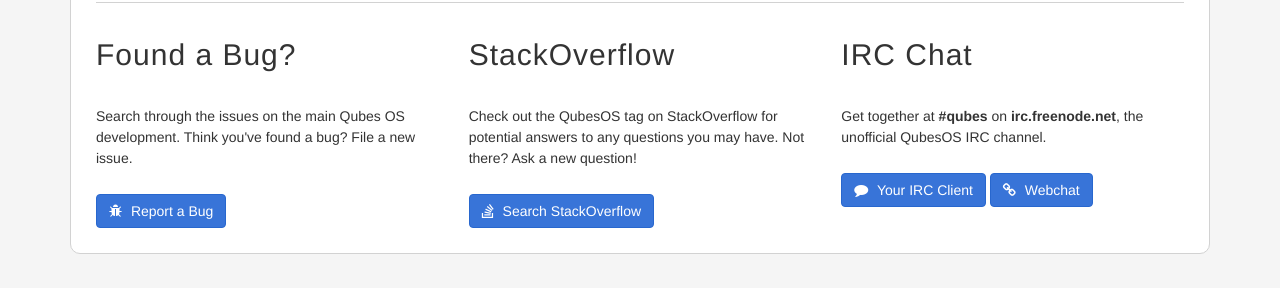
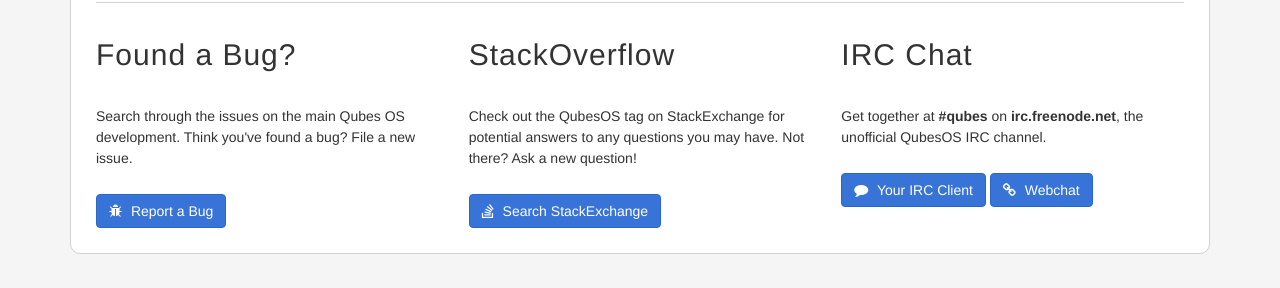
Before and after one commit to QubesOS/qubesos.github.io, a Jekyll site: the page built from pages/help.md, in a window 1280 px wide. Shown: the part 423-711 px from the top of the page. Built offline with Jekyll 4.4.1, drawn with Linux system fonts in a browser that asks for light colours; some web fonts are replaced.

Commit message:
Stack Overflow --> Stack Exchange
user reports that StackOverflow is not appropriate for users (targeted at devs), also has no content re: Qubes:
https://groups.google.com/d/msgid/qubes-users/d92b4850-b951-44bc-b4d2-0d01a120db8a%40googlegroups.com

StackOverflow: https://stackoverflow.com/questions/tagged/qubes

vs:

StackExchange: https://stackexchange.com/search?q=qubes

in the longer term we should consider trying to create a qubes.stackexchange.com

```diff
--- a/pages/help.md
+++ b/pages/help.md
@@ -45,9 +45,9 @@ redirect_from:
   </div>
   <div class="col-lg-4">
     <h2>StackOverflow</h2>
-    <p>Check out the QubesOS tag on StackOverflow for potential answers to any questions you may have. Not there? Ask a new question!</p>
-    <a href="https://stackoverflow.com/questions/tagged/Qubes+OS" class="btn btn-primary">
-      <i class="fa fa-stack-overflow"></i> Search StackOverflow
+    <p>Check out the QubesOS tag on StackExchange for potential answers to any questions you may have. Not there? Ask a new question!</p>
+    <a href="https://stackexchange.com/search?q=qubes" class="btn btn-primary">
+      <i class="fa fa-stack-overflow"></i> Search StackExchange
     </a>
   </div>
   <div class="col-lg-4">
```
